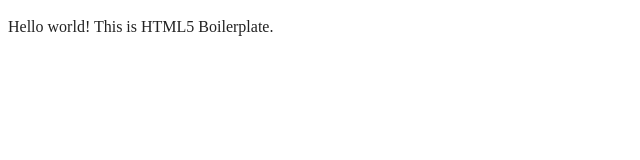
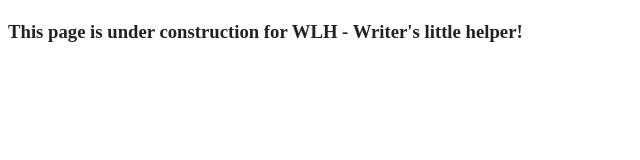
Before and after one commit to tvx17/tvx17.github.io, a website built with webpack: page index.html in a window 1280 px wide. Shown: the whole page, without its empty margins (0-640 px from the left). Built offline with nearby package versions, Linux system fonts and the light colour scheme.

Commit message:
20240406_3

```diff
--- a/index.html
+++ b/index.html
@@ -24,7 +24,7 @@
 <body>
 
   <!-- Add your site or application content here -->
-  <p>Hello world! This is HTML5 Boilerplate.</p>
+  <h3>This page is under construction for WLH - Writer's little helper!</h3>
   <script src="js/app.js"></script>
 
 </body>
--- a/package.json
+++ b/package.json
@@ -20,5 +20,8 @@
     "webpack-cli": "^5.1.4",
     "webpack-dev-server": "^4.15.1",
     "webpack-merge": "^5.9.0"
+  },
+  "dependencies": {
+    "bootstrap": "^5.3.3"
   }
 }
```
Also changed, not shown: 1 other file.
